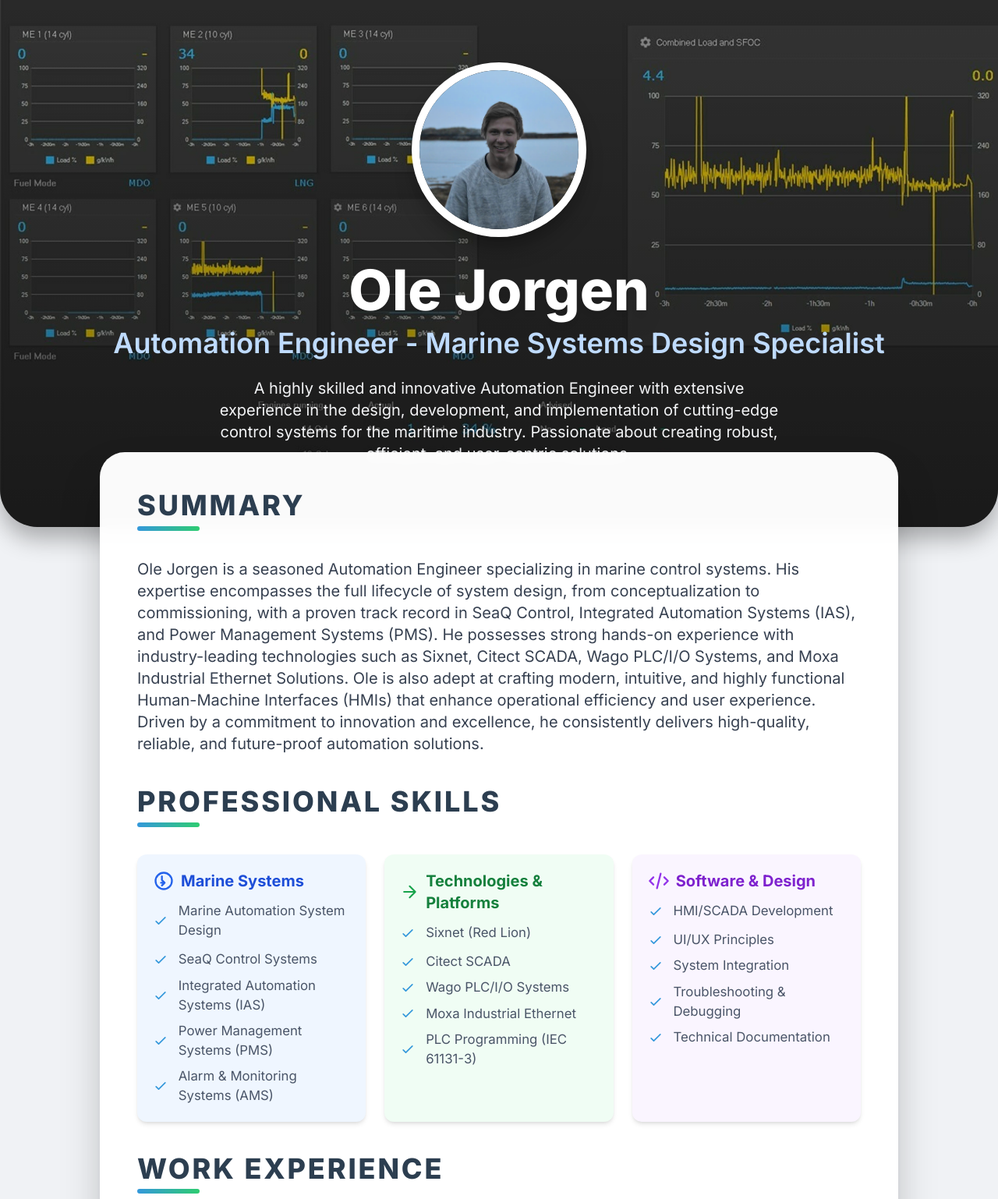
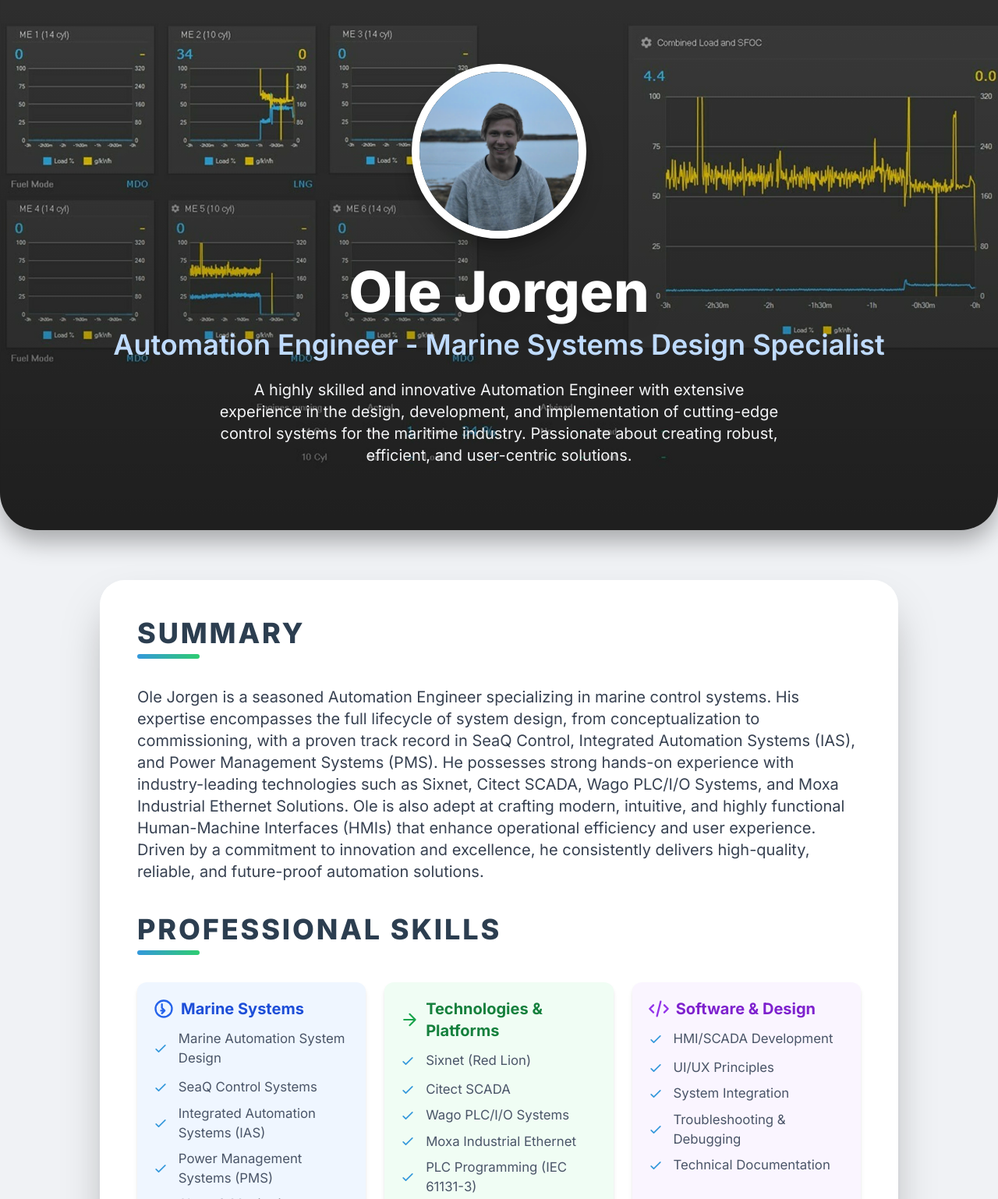
Before and after one commit to RanhQuaBietLamGi/Ole, a plain HTML site: page index.html in a window 1280 px wide. Shown: the top 1538 px of the page at 78% size. Drawn offline with nearby package versions, Linux system fonts and the light colour scheme.

Commit message:
Update index.html

```diff
--- a/index.html
+++ b/index.html
@@ -21,6 +21,7 @@
             background-attachment: scroll;
             color: #ffffff;
             padding: 5rem 1rem; /* More generous padding */
+            min-height: 85vh; /* Ensure sufficient height for background image */
             border-bottom-left-radius: 3rem; /* Even more rounded corners */
             border-bottom-right-radius: 3rem;
             box-shadow: 0 15px 30px rgba(0, 0, 0, 0.3); /* Stronger shadow */
@@ -31,7 +32,7 @@
             text-align: center;
             position: relative;
             overflow: hidden;
-            animation: fadeInDown 1s ease-out; /* Simple fade-in animation */
+            animation: fadeInDown 1.2s ease-out; /* Simple fade-in animation */
         }
         /* Overlay for better text readability on the background image */
         .header-hero::before {
@@ -41,7 +42,7 @@
             left: 0;
             right: 0;
             bottom: 0;
-            background: linear-gradient(to top, rgba(0, 0, 0, 0.5), rgba(0, 0, 0, 0.2)); /* Gradient overlay */
+            background: linear-gradient(to top, rgba(0, 0, 0, 0.4), rgba(0, 0, 0, 0.1)); /* Adjusted overlay transparency */
             z-index: 1;
         }
         /* Ensure content is above the overlay */
@@ -55,7 +56,7 @@
             backdrop-filter: blur(10px); /* Even stronger blur */
             border-radius: 2rem; /* Very large rounded corners */
             box-shadow: 0 30px 60px -15px rgba(0, 0, 0, 0.35), 0 15px 15px -8px rgba(0, 0, 0, 0.08); /* More pronounced shadow */
-            margin-top: -6rem; /* Overlap with the hero section */
+            margin-top: 4rem; /* Adjusted to prevent overlap with text */
             position: relative;
             z-index: 3;
             animation: fadeInUp 1.2s ease-out 0.3s forwards; /* Fade-in up animation with delay */
@@ -232,11 +233,11 @@
             </div>
         </section>
 
-        <!-- Work Experience Section -->
+        <!-- Work Experience Section (Example - you can expand this) -->
         <section class="mb-10">
             <h2 class="section-title text-3xl sm:text-4xl">Work Experience</h2>
             <div class="experience-entry">
-                <h3 class="text-2xl font-semibold text-gray-800">Senior Automation Engineer/ Chán không muốn nói</h3>
+                <h3 class="text-2xl font-semibold text-gray-800">Senior Automation Engineer</h3>
                 <p class="text-blue-600 text-lg mb-2">SeaQ Control Solutions | Oslo, Norway | Jan 2018 – Present</p>
                 <ul class="list-disc list-inside text-gray-700 mt-2 space-y-2">
                     <li>Led the design and implementation of advanced SeaQ Control systems for a fleet of offshore support vessels, improving operational efficiency by 15%.</li>
@@ -256,7 +257,7 @@
                     <li>Contributed to the development of technical documentation, including system specifications, functional descriptions, and test procedures.</li>
                 </ul>
             </div>
-            <!-- Add more experience entries here -->
+            <!-- Add more experience entries here if needed -->
         </section>
 
         <!-- Education Section -->
@@ -313,7 +314,6 @@
                 <li>Norwegian: Native</li>
                 <li>English: Fluent</li>
                 <li>German: Intermediate</li>
-                 <li>Việt Nam: Nói như gió tiếng có tiếng không</li>
             </ul>
         </section>
 
```
